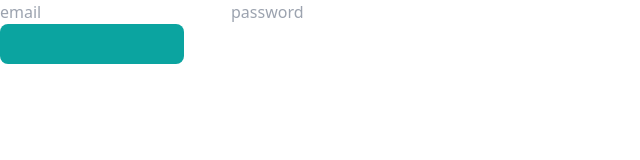
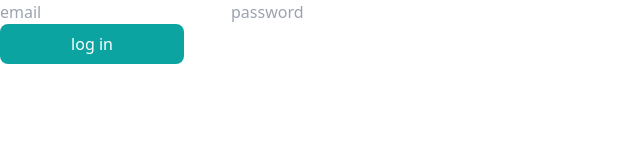
Before and after one commit to kevin-Bejarano-Aviles/api-proyecto-valtech, a React (Create React App) app in the folder front/: page /login in a window 1280 px wide. Shown: the top 160 px of the page, without its empty margins (0-640 px from the left). Built offline with nearby package versions, Linux system fonts and the light colour scheme.

Commit message:
Cambios en los botones

```diff
--- a/front/src/components/Button.jsx
+++ b/front/src/components/Button.jsx
@@ -1,11 +1,12 @@
 import React from "react";
 
-function Button({type,name,handleFunction}) {
+function Button({type,name,handleFunction,disabled=false}) {
 
   return (
 
     <>
-      <button className="h-10 w-[184px] rounded-lg flex justify-center items-center text-white font-medium text-base bg-greenbutton" /* faltaria la fuente */  type={type} onClick={handleFunction}>{name}</button>
+      <button className="h-10 w-[184px] rounded-lg flex justify-center items-center text-white font-medium  bg-greenbutton" /* faltaria la fuente */  type={type} onClick={handleFunction} disabled={disabled}>{name}</button>
+
     </>
 
 
--- a/front/src/pages/LoginPage.jsx
+++ b/front/src/pages/LoginPage.jsx
@@ -2,8 +2,8 @@ import { useEffect, useState } from "react";
 import Button from "../components/Button";
 
 function LoginPage() {
-  const [errorPassword,SetErrorPassword]=useState(true);
-  const [errorEmail,SetErrorEmail]=useState(true);
+  const [errorPassword,SetErrorPassword]=useState(false);
+  const [errorEmail,SetErrorEmail]=useState(false);
   const [datos,setDatos] = useState({
     email:'',
     password:''
@@ -11,7 +11,7 @@ function LoginPage() {
 
   const alerta = (e)=>{
     e.preventDefault();
-    console.log(`la contraseña es ${datos.password} y el email es ${datos.email}`)
+    console.log(errorEmail)
   }
 
   const handleInput= (ev)=>{
@@ -19,8 +19,10 @@ function LoginPage() {
       ...datos,
       [ev.target.name]:ev.target.value
     })
+    if(ev.target.name==='email' && ev.target.value.length<1){
+      console.log('el campo email no puede estar vacio');
+    }
   }
-
 
 
   return (
@@ -28,7 +30,7 @@ function LoginPage() {
       <form onSubmit={alerta}>
         <input type="text" name="email" placeholder="email" value={datos.email} onChange={handleInput}/>
         <input type="password" name="password" placeholder="password" value={datos.password} onChange={handleInput}/>
-        <Button type="submit" nombre="log in" handleFunction={()=>console.log("boton")}/>
+        <Button type="submit" name="log in" handleFunction={()=>console.log("boton")} disabled={false}/>
       </form>
     </div>
   )
```
